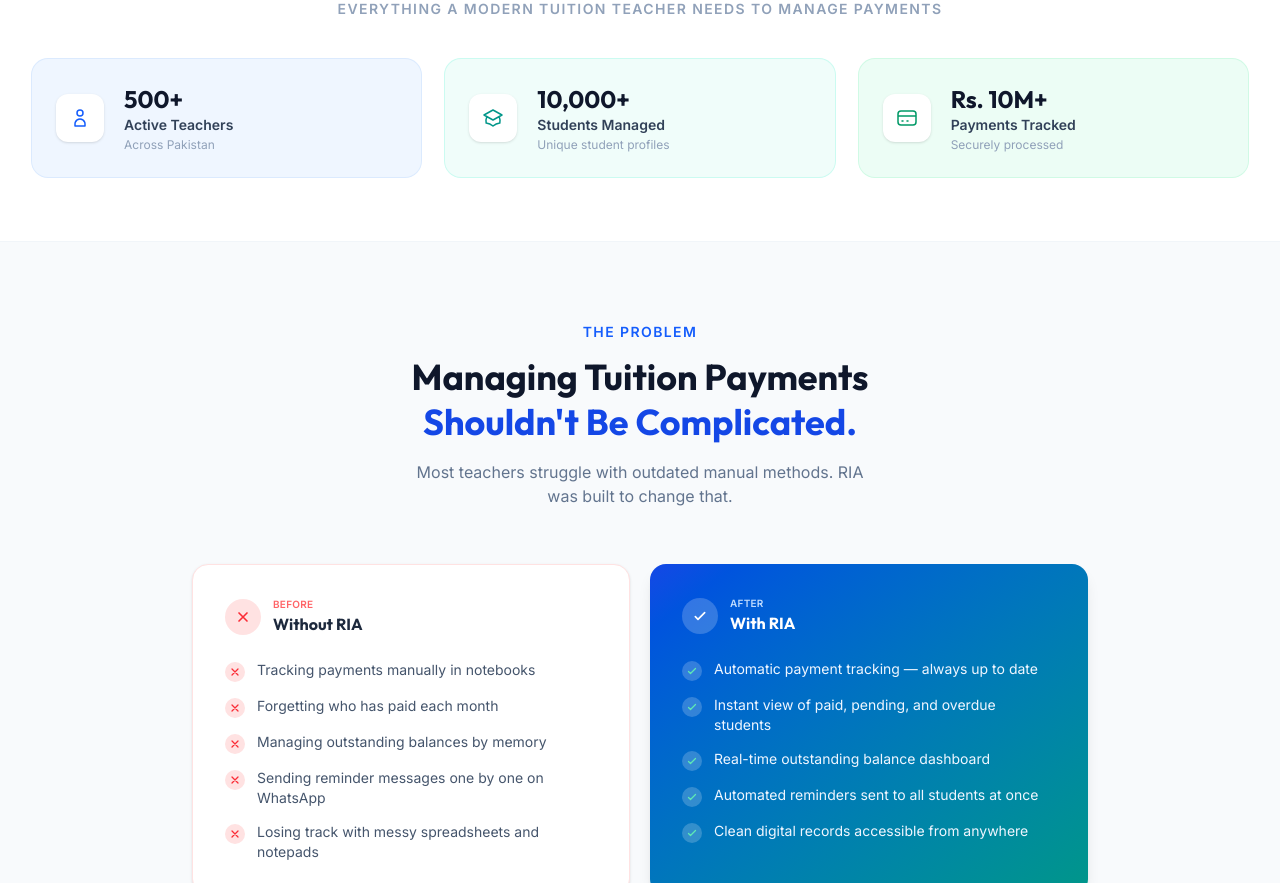
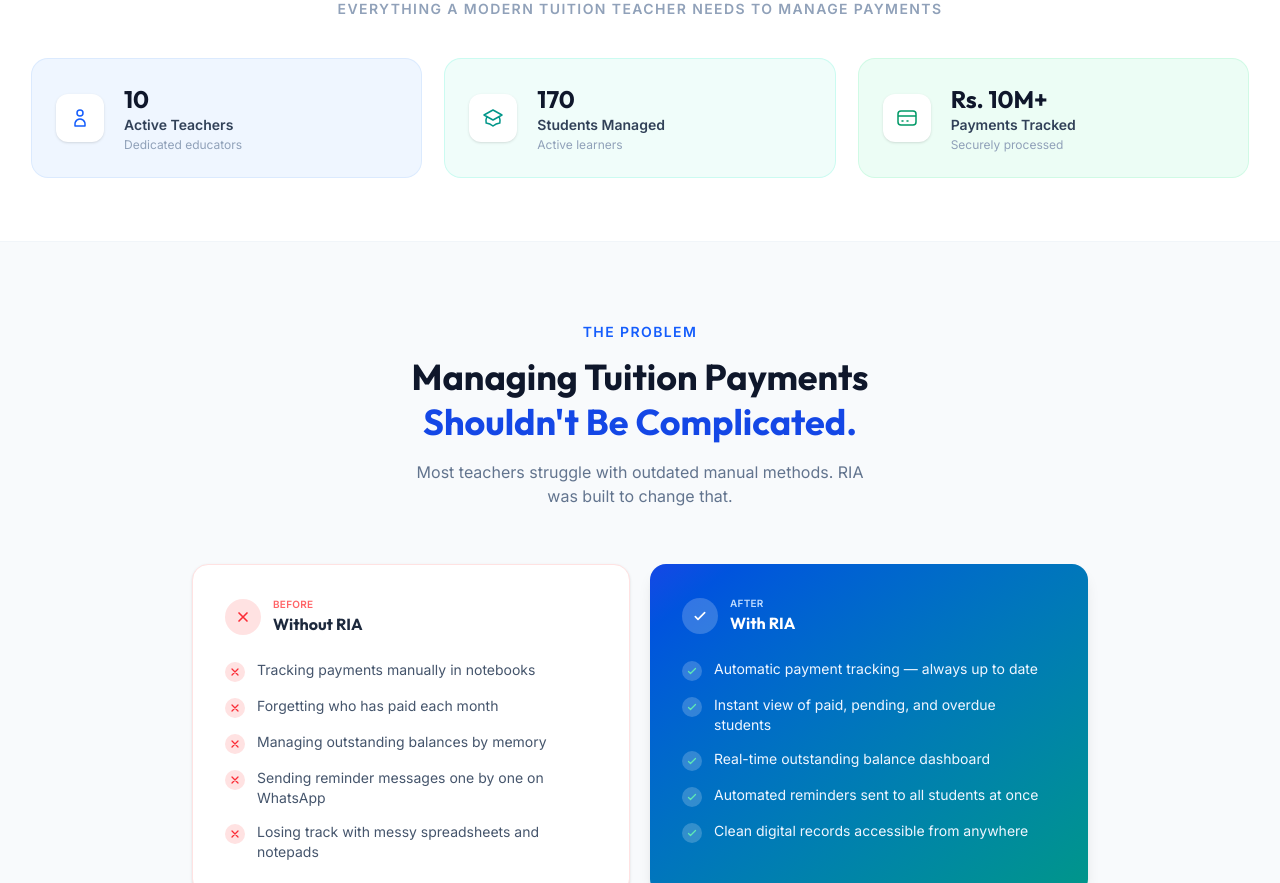
Before and after one commit to PasinduJayasinghe2004/FinTech-Solution, a React (Vite) app in the folder fintech soulution/: page / in a window 1280 px wide. Shown: the part 980-1863 px from the top of the page. Built offline with nearby package versions, Linux system fonts and the light colour scheme; the HTML template or start-up script is replaced by a standard one.

Commit message:
feat: add authentication and statistics components for user portal

```diff
--- a/fintech soulution/src/components/LoginPage.tsx
+++ b/fintech soulution/src/components/LoginPage.tsx
@@ -410,11 +410,18 @@
                   onChange={(e) => setSubject(e.target.value)}
                   className="w-full px-3.5 py-2 bg-white border border-slate-200 rounded-xl text-slate-900 text-xs focus:ring-2 focus:ring-blue-500 outline-none"
                 >
-                  <option value="Combined Mathematics">Combined Mathematics</option>
-                  <option value="Physics">Physics</option>
-                  <option value="Chemistry">Chemistry</option>
-                  <option value="ICT / Computer Science">ICT / Computer Science</option>
-                  <option value="General English">General English</option>
+                  <option value="" disabled>Select your subject</option>
+                  <option value="Accounting">Accounting</option>
+                  <option value="Econ">Econ</option>
+                  <option value="English">English</option>
+                  <option value="IT">IT</option>
+                  <option value="Sinhala">Sinhala</option>
+                  <option value="History">History</option>
+                  <option value="Maths">Maths</option>
+                  <option value="Science">Science</option>
+                  <option value="IT course">IT course</option>
+                  <option value="English course">English course</option>
+                  <option value="AAT">AAT</option>
                 </select>
               </div>
 
--- a/fintech soulution/src/components/Stats.tsx
+++ b/fintech soulution/src/components/Stats.tsx
@@ -1,8 +1,8 @@
 const stats = [
   {
-    value: '500+',
+    value: '10',
     label: 'Active Teachers',
-    sub: 'Across Pakistan',
+    sub: 'Dedicated educators',
     icon: (
       <svg className="w-6 h-6 text-blue-600" fill="none" viewBox="0 0 24 24" stroke="currentColor">
         <path strokeLinecap="round" strokeLinejoin="round" strokeWidth={1.5} d="M17 20H7m10 0v-2c0-.656-.126-1.283-.356-1.857M7 20v-2c0-.656.126-1.283.356-1.857m0 0a5.002 5.002 0 019.288 0M15 7a3 3 0 11-6 0 3 3 0 016 0z" />
@@ -12,9 +12,9 @@
     ring: 'ring-blue-100',
   },
   {
-    value: '10,000+',
+    value: '170',
     label: 'Students Managed',
-    sub: 'Unique student profiles',
+    sub: 'Active learners',
     icon: (
       <svg className="w-6 h-6 text-teal-600" fill="none" viewBox="0 0 24 24" stroke="currentColor">
         <path strokeLinecap="round" strokeLinejoin="round" strokeWidth={1.5} d="M12 14l9-5-9-5-9 5 9 5zm0 0l6.16-3.422a12.083 12.083 0 01.665 6.479A11.952 11.952 0 0012 20.055a11.952 11.952 0 00-6.824-2.998 12.078 12.078 0 01.665-6.479L12 14z" />
```
